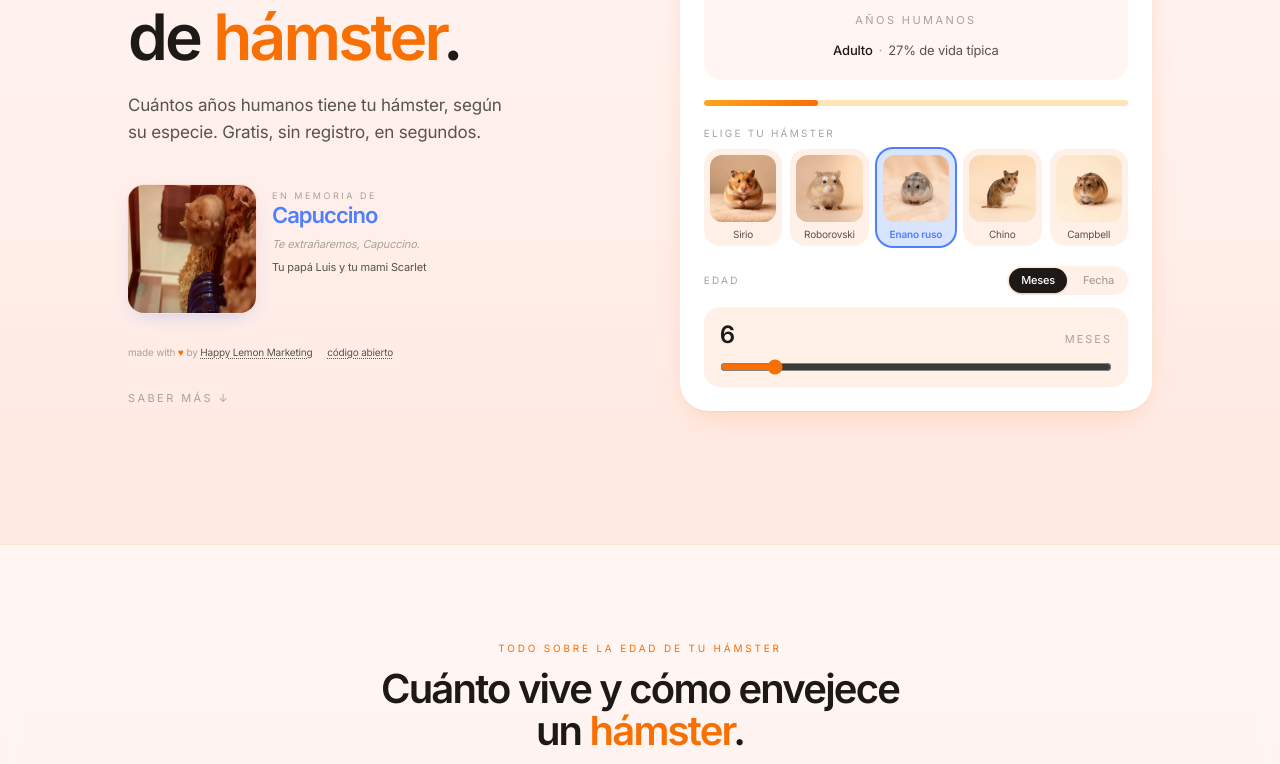
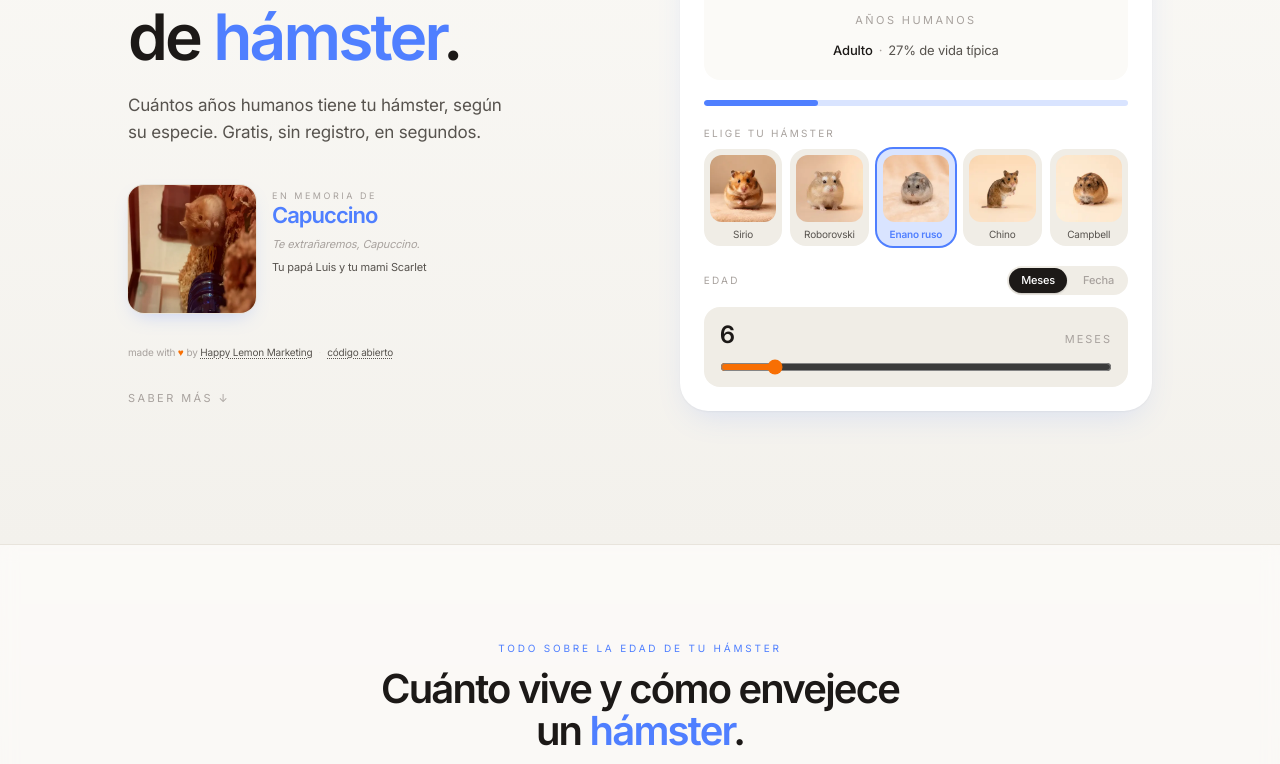
Before and after one commit to happylemon-marketing/capuccino-pet, a Next.js app: page / in a window 1280 px wide. Shown: the part 256-1020 px from the top of the page. Built offline with nearby package versions, Linux system fonts and the light colour scheme.

Commit message:
Rebalance colors: menos naranja, más azul Bluby como acento

```diff
--- a/app/globals.css
+++ b/app/globals.css
@@ -1,8 +1,8 @@
 @import "tailwindcss";
 
 :root {
-  --bone: #fff6f4;
-  --bone-deep: #ffe9e2;
+  --bone: #fbfaf7;
+  --bone-deep: #f3f1ec;
   --hope: #f86f03;
   --hope-soft: #ffd8bd;
   --mary: #ffa41b;
@@ -12,11 +12,11 @@
   --ink: #1c1917;
   --ink-soft: #57534e;
   --ink-mute: #a8a29e;
-  --line: #ffe0d3;
-  --line-soft: #fff0e8;
+  --line: #e8e4dc;
+  --line-soft: #f0ede6;
   --card: #ffffff;
   --shadow: 0 1px 2px rgba(28, 25, 23, 0.04),
-    0 12px 32px -10px rgba(248, 111, 3, 0.22);
+    0 12px 32px -10px rgba(79, 127, 255, 0.18);
 }
 
 @theme inline {
--- a/app/page.tsx
+++ b/app/page.tsx
@@ -29,7 +29,7 @@ export default function Home() {
                 de edad
                 <br />
                 de{" "}
-                <span className="text-[color:var(--hope)]">hámster</span>.
+                <span className="text-[color:var(--bluby)]">hámster</span>.
               </h1>
               <p className="text-[15px] sm:text-[17px] text-[color:var(--ink-soft)] mt-6 leading-[1.55] max-w-sm">
                 Cuántos años humanos tiene tu hámster, según su especie.
@@ -88,7 +88,7 @@ export default function Home() {
               <p className="mt-6">
                 <a
                   href="#saber-mas"
-                  className="text-[11px] uppercase tracking-[0.22em] text-[color:var(--ink-mute)] hover:text-[color:var(--hope)] transition"
+                  className="text-[11px] uppercase tracking-[0.22em] text-[color:var(--ink-mute)] hover:text-[color:var(--bluby)] transition"
                 >
                   Saber más ↓
                 </a>
--- a/components/Calculator.tsx
+++ b/components/Calculator.tsx
@@ -52,9 +52,9 @@ export default function Calculator() {
           </div>
         </div>
 
-        <div className="h-[6px] rounded-full bg-[color:var(--mary-soft)] overflow-hidden">
+        <div className="h-[6px] rounded-full bg-[color:var(--bluby-soft)] overflow-hidden">
           <div
-            className="h-full rounded-full bg-gradient-to-r from-[color:var(--mary)] to-[color:var(--hope)] transition-all duration-500"
+            className="h-full rounded-full bg-[color:var(--bluby)] transition-all duration-500"
             style={{ width: `${Math.min(100, result.pctLived)}%` }}
           />
         </div>
--- a/components/SeoContent.tsx
+++ b/components/SeoContent.tsx
@@ -9,13 +9,13 @@ export function SeoContent() {
     >
       <div className="mx-auto max-w-2xl px-6">
         <header className="mb-12 text-center">
-          <p className="text-[10px] uppercase tracking-[0.28em] text-[color:var(--hope)] mb-3">
+          <p className="text-[10px] uppercase tracking-[0.28em] text-[color:var(--bluby)] mb-3">
             Todo sobre la edad de tu hámster
           </p>
           <h2 className="tightest text-[32px] sm:text-[40px] leading-[1.05] font-semibold text-[color:var(--ink)]">
             Cuánto vive y cómo envejece
             <br />
-            un <span className="text-[color:var(--hope)]">hámster</span>.
+            un <span className="text-[color:var(--bluby)]">hámster</span>.
           </h2>
           <p className="text-[15px] text-[color:var(--ink-soft)] mt-5 leading-[1.6]">
             Los hámsters viven poco comparados con otras mascotas, pero
@@ -52,7 +52,7 @@ export function SeoContent() {
                       </p>
                     </div>
                     <div className="text-right shrink-0">
-                      <div className="tightest text-[22px] font-semibold text-[color:var(--hope)] leading-none">
+                      <div className="tightest text-[22px] font-semibold text-[color:var(--bluby)] leading-none">
                         {(s.lifespanMonths.typical / 12).toFixed(1)}
                       </div>
                       <div className="text-[10px] uppercase tracking-[0.18em] text-[color:var(--ink-mute)] mt-1">
@@ -113,7 +113,7 @@ export function SeoContent() {
                 Por eso usamos una curva por etapas, no una simple
                 multiplicación. El modelo funciona así:
               </p>
-              <ul className="space-y-2 pl-5 list-disc marker:text-[color:var(--hope)]">
+              <ul className="space-y-2 pl-5 list-disc marker:text-[color:var(--bluby)]">
                 <li>
                   <strong className="text-[color:var(--ink)]">
                     Mes 0-1 (bebé):
@@ -263,7 +263,7 @@ export function SeoContent() {
                 últimos meses con más calidad.
               </p>
               <p>Señales que suelen aparecer entre los 15 y 18 meses:</p>
-              <ul className="space-y-2 pl-5 list-disc marker:text-[color:var(--hope)]">
+              <ul className="space-y-2 pl-5 list-disc marker:text-[color:var(--bluby)]">
                 <li>
                   <strong className="text-[color:var(--ink)]">
                     Duerme más:
@@ -322,7 +322,7 @@ export function SeoContent() {
                 Si adoptaste un hámster sin fecha de nacimiento, se puede
                 estimar su edad observando cuatro cosas:
               </p>
-              <ol className="space-y-3 pl-5 list-decimal marker:text-[color:var(--hope)] marker:font-semibold">
+              <ol className="space-y-3 pl-5 list-decimal marker:text-[color:var(--bluby)] marker:font-semibold">
                 <li>
                   <strong className="text-[color:var(--ink)]">Tamaño.</strong>{" "}
                   Un hámster joven de tienda mide unos 5-7 cm en sirios y
@@ -414,9 +414,9 @@ function AccordionSection({
 }) {
   return (
     <details className="group rounded-2xl bg-[color:var(--card)] border border-[color:var(--line)] overflow-hidden">
-      <summary className="flex items-center justify-between cursor-pointer list-none px-5 py-4 text-[15px] font-semibold text-[color:var(--ink)] hover:bg-[color:var(--hope-soft)]/40 transition">
+      <summary className="flex items-center justify-between cursor-pointer list-none px-5 py-4 text-[15px] font-semibold text-[color:var(--ink)] hover:bg-[color:var(--bluby-soft)]/40 transition">
         <span>{title}</span>
-        <span className="text-[color:var(--hope)] text-2xl leading-none group-open:rotate-45 transition-transform duration-200 shrink-0 ml-3">
+        <span className="text-[color:var(--bluby)] text-2xl leading-none group-open:rotate-45 transition-transform duration-200 shrink-0 ml-3">
           +
         </span>
       </summary>
@@ -440,7 +440,7 @@ function StageCard({
     <div className="rounded-xl border border-[color:var(--line)] p-4 bg-[color:var(--bone)]/60">
       <div className="flex items-baseline justify-between mb-1.5">
         <h4 className="font-semibold text-[color:var(--ink)]">{label}</h4>
-        <span className="text-[11px] text-[color:var(--hope)] uppercase tracking-[0.15em] font-medium">
+        <span className="text-[11px] text-[color:var(--bluby)] uppercase tracking-[0.15em] font-medium">
           {range}
         </span>
       </div>
```
